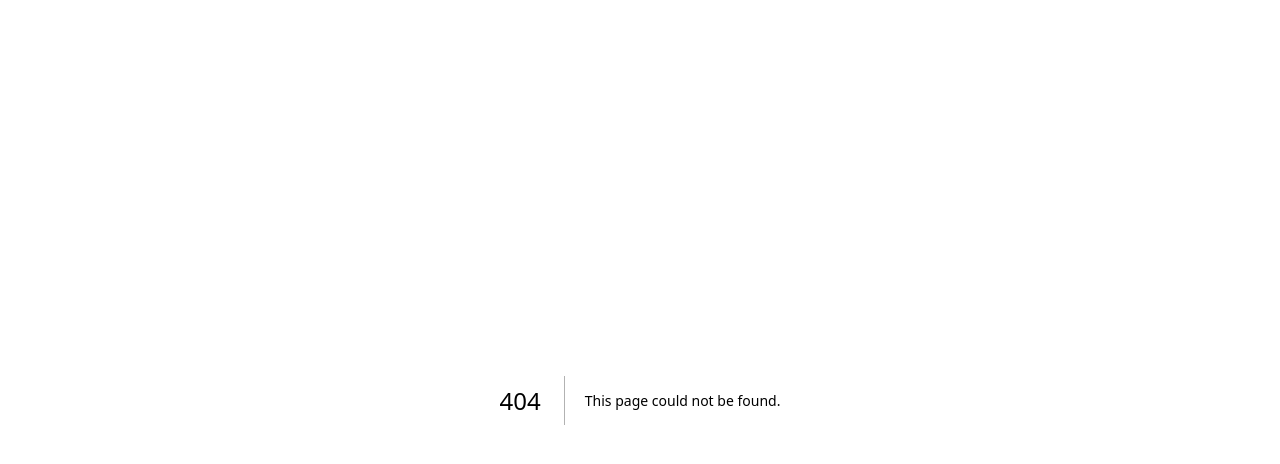
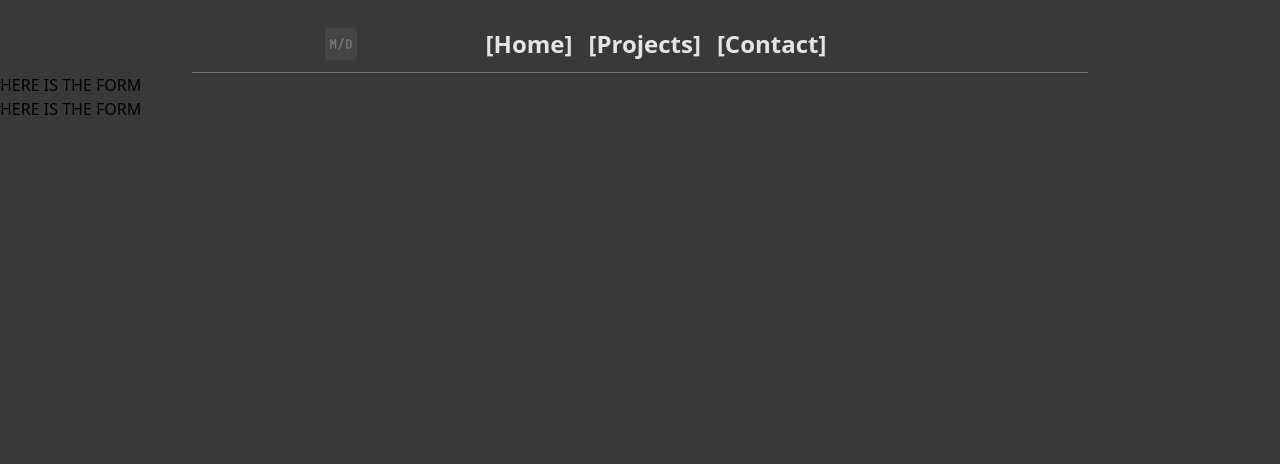
Before and after one commit to TeddyGavi/portfolio, a Next.js app: page /contact in a window 1280 px wide. Before the commit this address had no page. Shown: the top 464 px of the page. Built offline with nearby package versions, Linux system fonts and the light colour scheme.

Commit message:
refactor nav slide with motion passed as props to animate children properly, using props to set up potentail separte styling of slide menu

```diff
--- a/src/components/HamButton.js
+++ b/src/components/HamButton.js
@@ -1,5 +1,3 @@
-import { useState } from "react";
-import { motion } from "framer-motion";
 export default function HamButton({ handleSlide, navSlide }) {
   return (
     <button
--- a/src/components/Nav.js
+++ b/src/components/Nav.js
@@ -4,6 +4,7 @@ import { useState } from "react";
 import HamButton from "./HamButton";
 import Image from "next/image";
 import { AnimatePresence } from "framer-motion";
+import NavLinks from "./NavLinks";
 
 export default function Nav() {
   const [navSlide, setNavSlide] = useState(false);
@@ -23,7 +24,7 @@ export default function Nav() {
           alt="site logo"
         />
       </Link>
-      <div className="hidden md:inline-flex text-2xl">{navItemMap}</div>
+      <div className="hidden md:inline-flex text-2xl">{<NavLinks />}</div>
       <HamButton handleSlide={handleMenuClick} navSlide={navSlide} />
       <AnimatePresence>
         {navSlide && <NavSlide handleSlide={handleMenuClick} />}
--- /dev/null
+++ b/src/components/NavLinks.js
@@ -0,0 +1,23 @@
+import Link from "next/link";
+import { motion } from "framer-motion";
+
+const navItems = [
+  { name: "Home", to: "/", id: 0 },
+  { name: "Projects", to: "/projects", id: 1 },
+  { name: "Contact", to: "/contact", id: 3 },
+];
+
+export default function NavLinks({ variants, ...props }) {
+  return navItems.map(({ name, to, id }) => {
+    return (
+      <motion.div key={id} variants={variants}>
+        <Link
+          href={to}
+          className="px-2 font-source font-extrabold  transition-all  text-stone-200 hover:text-stone-400 hover:opacity-100"
+        >
+          [{name}]
+        </Link>
+      </motion.div>
+    );
+  });
+}
--- a/src/components/NavSlide.js
+++ b/src/components/NavSlide.js
@@ -1,46 +1,5 @@
-import Link from "next/link";
-import { motion, AnimatePresence } from "framer-motion";
-
-export const navItems = [
-  { name: "Home", to: "/", id: 0 },
-  { name: "Projects", to: "/projects", id: 1 },
-  { name: "Contact", to: "/contact", id: 3 },
-];
-
-export const navItemMap = navItems.map(({ name, to, id }) => (
-  <Link
-    key={id}
-    href={to}
-    className=" px-2 font-source font-extrabold  transition-all  text-stone-200 hover:text-stone-400 hover:opacity-100"
-  >
-    [{name}]
-  </Link>
-));
-/* const container = {
-  hidden: { opacity: 0 },
-  show: {
-    opacity: 1,
-    transition: {
-      delayChildren: 0.5
-    }
-  }
-}
-
-const item = {
-  hidden: { opacity: 0 },
-  show: { opacity: 1 }
-}
-
-return (
-  <motion.ul
-    variants={container}
-    initial="hidden"
-    animate="show"
-  >
-    <motion.li variants={item} />
-    <motion.li variants={item} />
-  </motion.ul>
-) */
+import { motion } from "framer-motion";
+import NavLinks from "./NavLinks";
 
 const slide = {
   hidden: {
@@ -71,11 +30,9 @@ export default function NavSlide({ handleSlide }) {
       initial="hidden"
       animate="show"
       exit="hidden"
-      className="flex flex-col justify-around items-center text-6xl top-0 left-0 absolute bg-stone-900  "
+      className="flex flex-col w-full justify-evenly items-center text-6xl top-0 left-0 absolute bg-stone-900  "
     >
-      <motion.div className="" variants={slideItem}>
-        {navItemMap}
-      </motion.div>
+      <NavLinks variants={slideItem} />
     </motion.div>
   );
 }
--- a/src/pages/_app.js
+++ b/src/pages/_app.js
@@ -1,3 +1,4 @@
+import Nav from "@/components/Nav";
 import "@/styles/globals.css";
 import { Montserrat, Rubik_Mono_One, Source_Code_Pro } from "@next/font/google";
 import Head from "next/head";
@@ -44,6 +45,7 @@ export default function App({ Component, pageProps }) {
         />
         <link rel="manifest" href="/site.webmanifest" />
       </Head>
+      <Nav />
       <main className={`${main.variable} ${source.variable} `}>
         <Component {...pageProps} />
       </main>
--- /dev/null
+++ b/src/pages/contact.js
@@ -0,0 +1,9 @@
+export default function contact() {
+  return (
+    <div>
+      <p>HERE IS THE FORM</p>
+
+      <p>HERE IS THE FORM</p>
+    </div>
+  );
+}
--- a/src/pages/index.js
+++ b/src/pages/index.js
@@ -15,7 +15,6 @@ export default function Home({ about }) {
       <Head>
         <title>M/D</title>
       </Head>
-      <Nav />
       <section className="max-w-3xl mx-auto max-h-screen">
         <article className="flex flex-col justify-center items-center mx-auto">
           <h1 className="font-main text-stone-100 text-5xl font-bold py-8">
```
